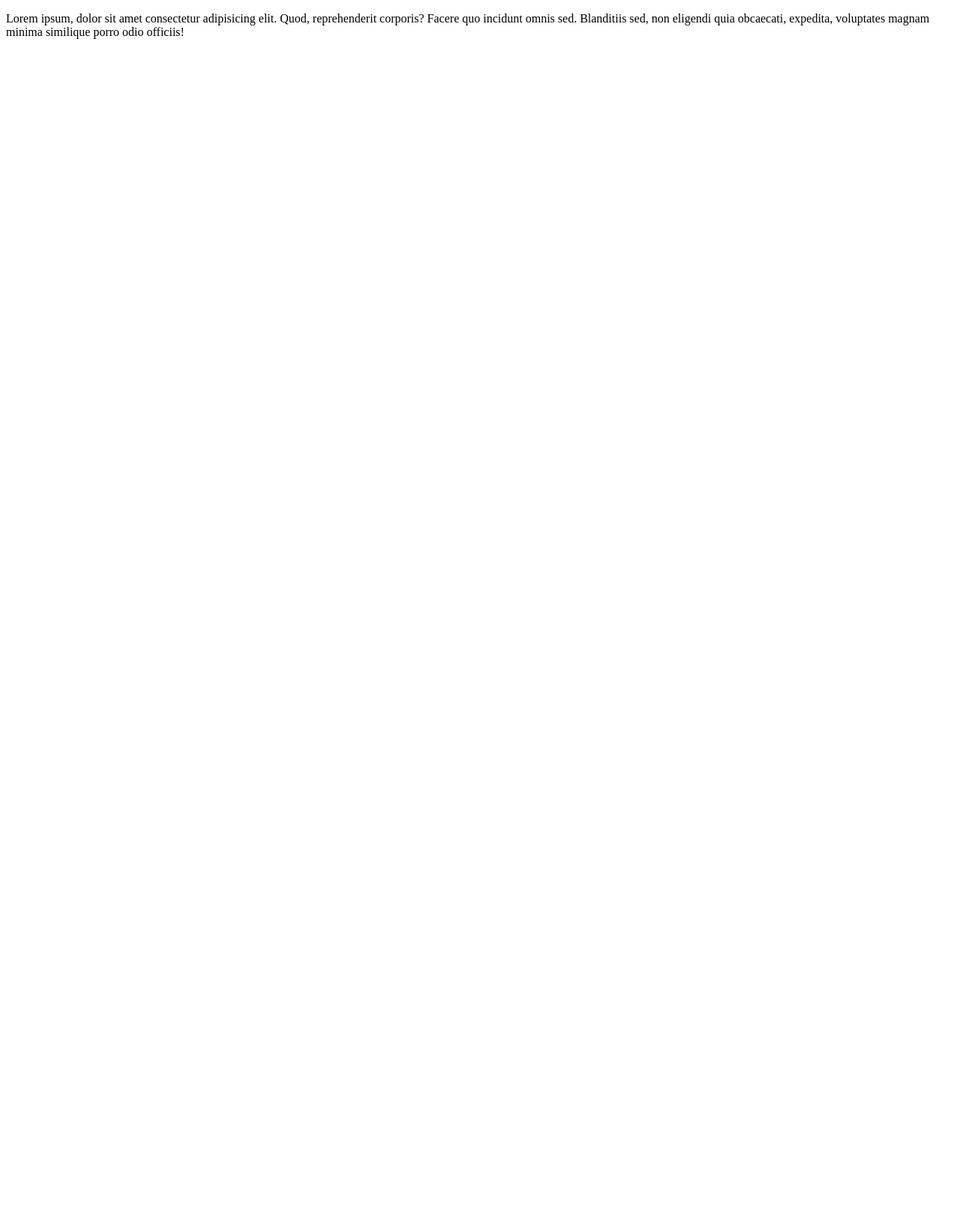
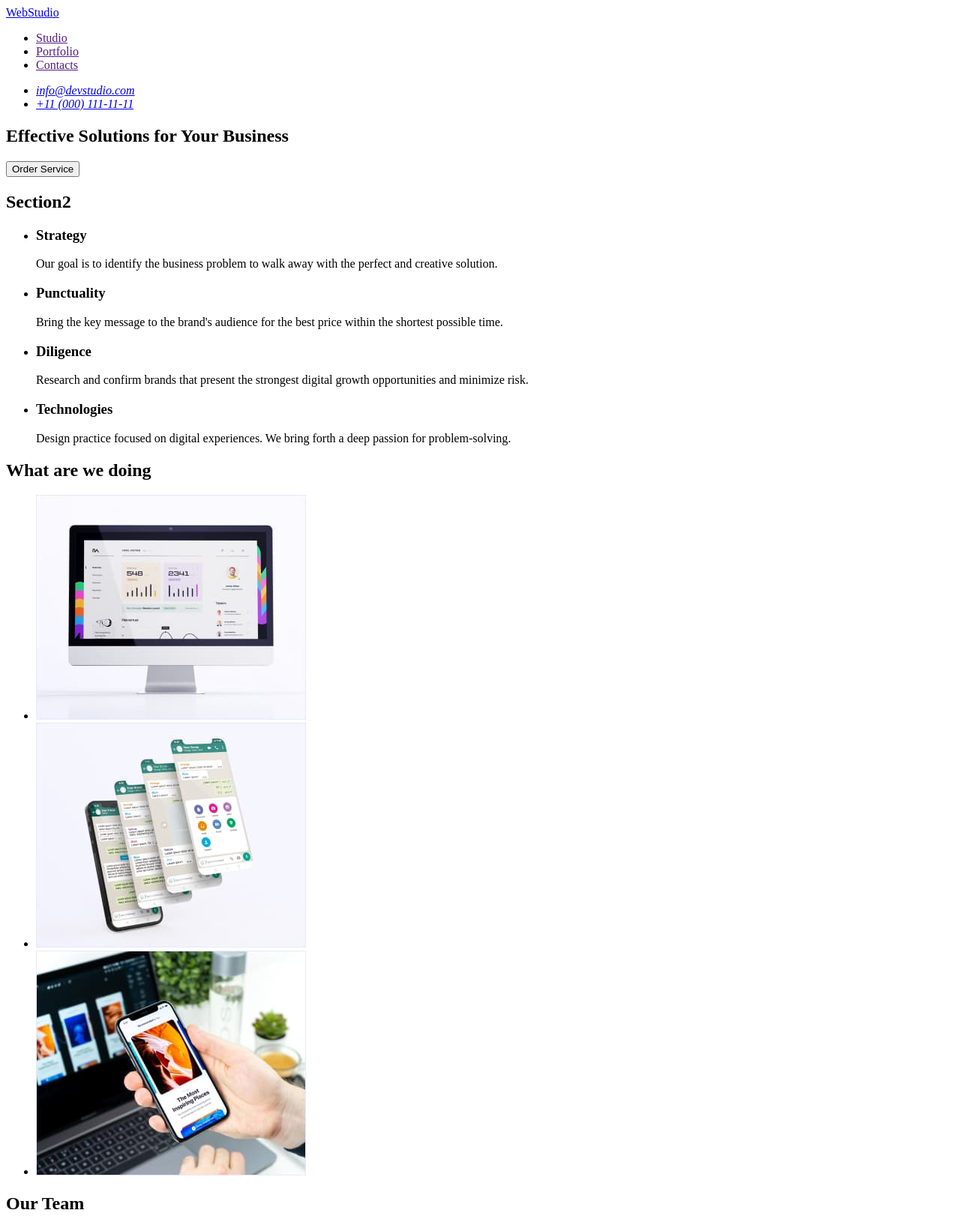
Before and after one commit to DmytroPrih/goit-markup-hw-01, a plain HTML site: page index.html in a window 1280 px wide. Shown: the top 1622 px of the page at 75% size. Before the commit the page ends 800 px from the top, so only its background shows below. Drawn offline with Linux system fonts and the light colour scheme.

Commit message:
update index.html

```diff
--- a/index.html
+++ b/index.html
@@ -4,14 +4,152 @@
     <meta charset="UTF-8" />
     <meta http-equiv="X-UA-Compatible" content="IE=edge" />
     <meta name="viewport" content="width=device-width, initial-scale=1.0" />
-    <title>Document</title>
+    <title>Studio</title>
   </head>
+
   <body>
-    <p>
-      Lorem ipsum, dolor sit amet consectetur adipisicing elit. Quod,
-      reprehenderit corporis? Facere quo incidunt omnis sed. Blanditiis sed, non
-      eligendi quia obcaecati, expedita, voluptates magnam minima similique
-      porro odio officiis!
-    </p>
+    <header>
+      <nav>
+        <a href="./index.html">WebStudio</a>
+
+        <ul>
+          <li><a href="">Studio</a></li>
+          <li><a href="">Portfolio</a></li>
+          <li><a href="">Contacts</a></li>
+        </ul>
+      </nav>
+
+      <address>
+        <ul>
+          <li><a href="mailto:info@devstudio.com">info@devstudio.com</a></li>
+          <li><a href="tel:+110001111111">+11 (000) 111-11-11</a></li>
+        </ul>
+      </address>
+    </header>
+
+    <main>
+      <section>
+        <h1>Effective Solutions for Your Business</h1>
+        <button type="button">Order Service</button>
+      </section>
+
+      <section>
+        <h2>Section2</h2>
+        <ul>
+          <li>
+            <h3>Strategy</h3>
+            <p>
+              Our goal is to identify the business problem to walk away with the
+              perfect and creative solution.
+            </p>
+          </li>
+          <li>
+            <h3>Punctuality</h3>
+            <p>
+              Bring the key message to the brand's audience for the best price
+              within the shortest possible time.
+            </p>
+          </li>
+          <li>
+            <h3>Diligence</h3>
+            <p>
+              Research and confirm brands that present the strongest digital
+              growth opportunities and minimize risk.
+            </p>
+          </li>
+          <li>
+            <h3>Technologies</h3>
+            <p>
+              Design practice focused on digital experiences. We bring forth a
+              deep passion for problem-solving.
+            </p>
+          </li>
+        </ul>
+      </section>
+
+      <section>
+        <h2>What are we doing</h2>
+        <ul>
+          <li>
+            <img
+              src="./images/monitor.jpg"
+              alt="monitor"
+              width="360"
+              height="300"
+            />
+          </li>
+          <li>
+            <img
+              src="./images/smartphone.jpg"
+              alt="smartphone"
+              width="360"
+              height="300"
+            />
+          </li>
+          <li>
+            <img
+              src="./images/notebook.jpg"
+              alt="notebook"
+              width="360"
+              height="300"
+            />
+          </li>
+        </ul>
+      </section>
+
+      <section>
+        <h2>Our Team</h2>
+        <ul>
+          <li>
+            <img
+              src="./images/photo_mark.jpg"
+              alt="Mark Guerrero"
+              width="264"
+              height="260"
+            />
+            <h3>Mark Guerrero</h3>
+            <p>Product Designer</p>
+          </li>
+          <li>
+            <img
+              src="./images/photo_tom.jpg"
+              alt="Tom Ford"
+              width="264"
+              height="260"
+            />
+            <h3>Tom Ford</h3>
+            <p>Frontend Developer</p>
+          </li>
+          <li>
+            <img
+              src="./images/photo_camila.jpg"
+              alt="Camila Garcia"
+              width="264"
+              height="260"
+            />
+            <h3>Camila Garcia</h3>
+            <p>Marketing</p>
+          </li>
+          <li>
+            <img
+              src="./images/photo_daniel.jpg"
+              alt="Daniel Wilson"
+              width="264"
+              height="260"
+            />
+            <h3>Daniel Wilson</h3>
+            <p>UI Designer</p>
+          </li>
+        </ul>
+      </section>
+    </main>
+
+    <footer>
+      <a href="./index.html">WebStudio</a>
+      <p>
+        Increase the flow of customers and sales for your business with digital
+        marketing & growth solutions.
+      </p>
+    </footer>
   </body>
 </html>
```
Also changed, not shown: images/monitor.jpg (added), images/notebook.jpg (added), images/photo_camila.jpg (added), images/photo_daniel.jpg (added), images/photo_mark.jpg (added), images/photo_tom.jpg (added), images/smartphone.jpg (added).
